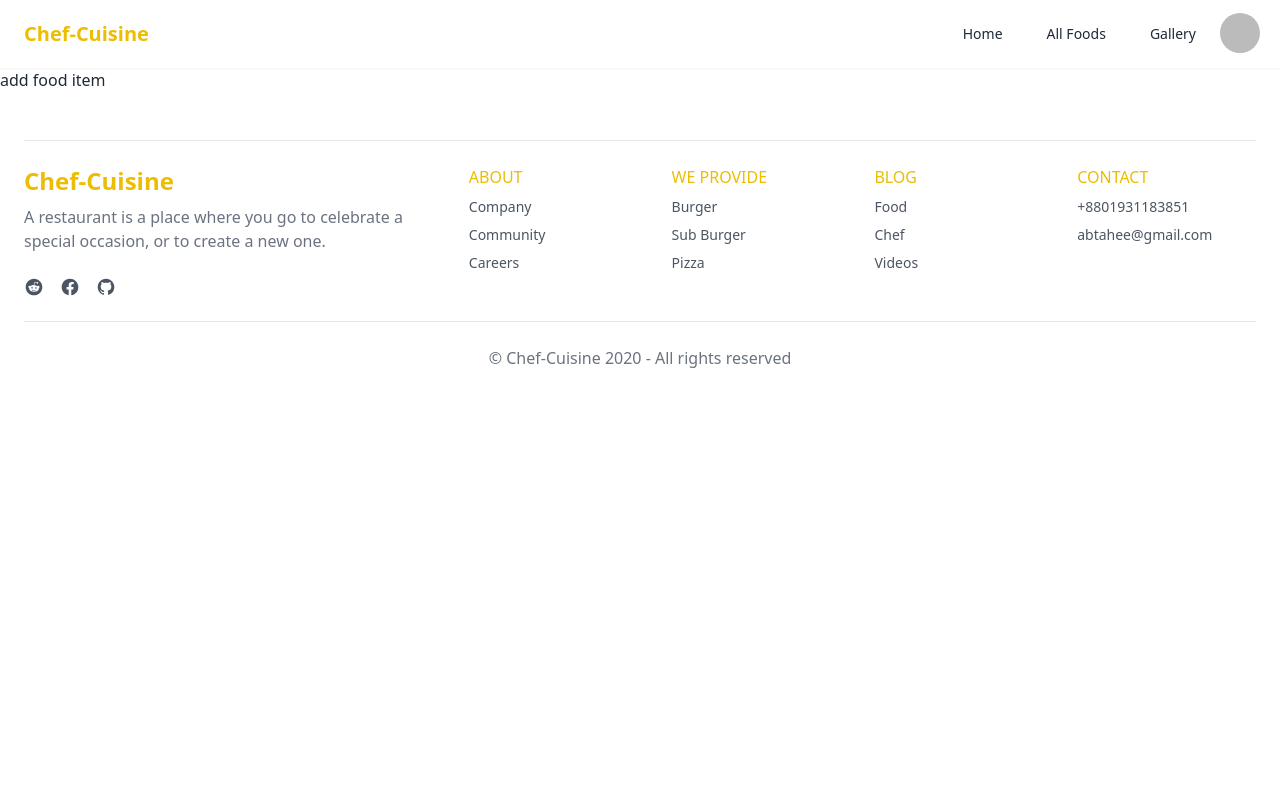
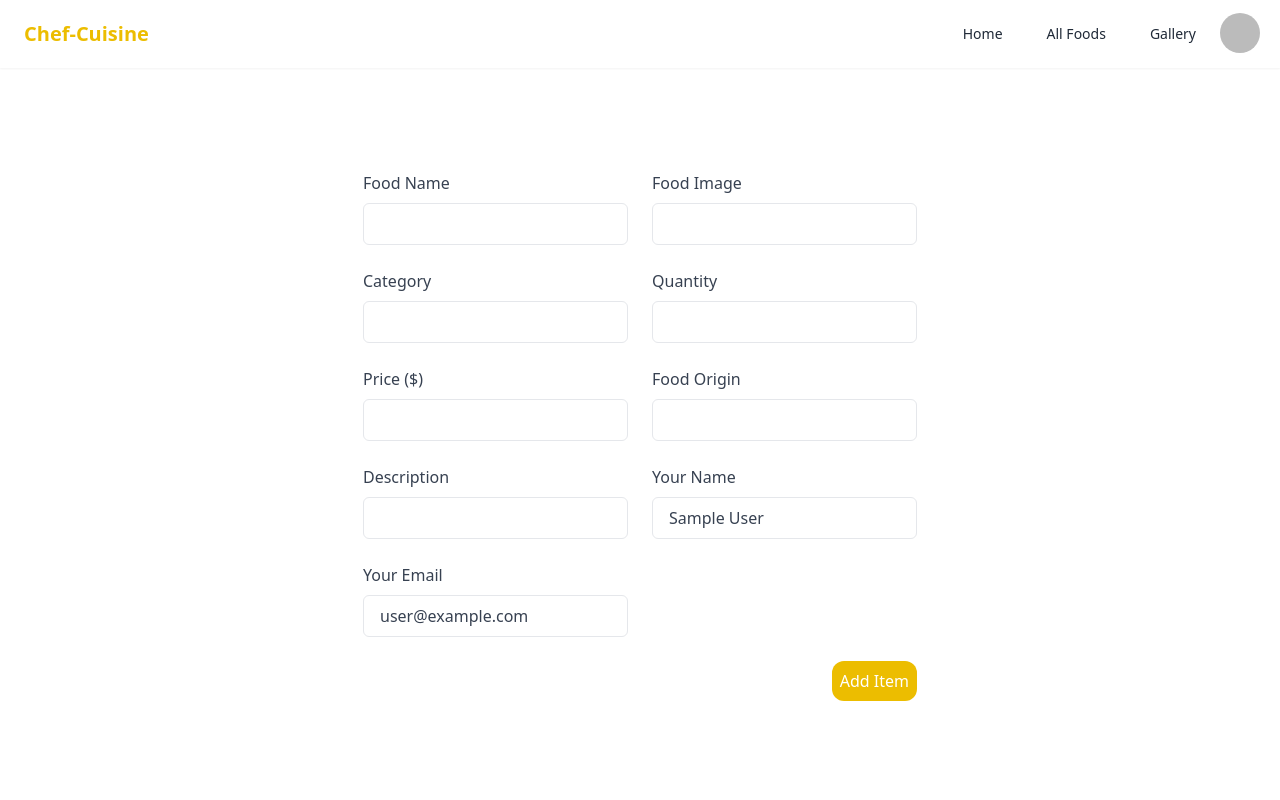
Before and after one commit to abtaheetaseen/Chef-Cuisine-Client, a React (Vite) app: page /addFoodItem in a window 1280 px wide. Shown: the top 800 px of the page. Built offline with nearby package versions, Linux system fonts and the light colour scheme; no server answers; sample sign-in values are in the browser's storage.

Commit message:
ninth commit

```diff
--- /dev/null
+++ b/src/components/TopFood.jsx
@@ -0,0 +1,11 @@
+import React from 'react'
+
+const TopFood = () => {
+  return (
+    <div>
+      to food
+    </div>
+  )
+}
+
+export default TopFood
--- /dev/null
+++ b/src/components/TopFoodSection.jsx
@@ -0,0 +1,33 @@
+import React, { useEffect, useState } from 'react'
+import TopFood from './TopFood';
+
+const TopFoodSection = () => {
+
+    const [foods, setFoods] = useState([]);
+    console.log(foods)
+
+    useEffect(() => {
+        fetch("http://localhost:3000/foods")
+        .then(res => res.json())
+        .then(data => {
+            setFoods(data);
+        })
+    }, []);
+
+  return (
+    <>
+      <div className='text-center w-10/12 mx-auto my-[50px]'>
+        <h1 className='text-3xl font-extrabold mb-3'>Top Food Section</h1>
+        <p>If you really want to make a friend, go to someone's house and eat with him... the people who give you their food give you their heart. Cooking is at once child's play and adult joy.</p>
+    </div>
+
+    <div className='w-10/12 mx-auto mt-0 mb-[50px] grid grid-cols-1 md:grid-cols-2 lg:grid-cols-2 gap-10'>
+        {
+            foods.slice(0, 6).map(food => <TopFood food={food} key={food._id} />)
+        }
+    </div>
+    </>
+  )
+}
+
+export default TopFoodSection
--- a/src/pages/AddFoodItem.jsx
+++ b/src/pages/AddFoodItem.jsx
@@ -1,10 +1,114 @@
-import React from 'react'
+import React, { useContext } from 'react'
+import { AuthContext } from '../provider/AuthProvider'
+import toast from 'react-hot-toast';
 
 const AddFoodItem = () => {
+
+    const {user} = useContext(AuthContext);
+
+    const handleAddFoodItem = (e) => {
+        e.preventDefault();
+        const form = e.target;
+        const foodName = form.foodName.value;
+        const foodImage = form.foodImage.value;
+        const category = form.category.value;
+        const quantity = form.quantity.value;
+        const price = form.price.value;
+        const foodOrigin = form.foodOrigin.value;
+        const description = form.description.value;
+        const name = form.name.value;
+        const email = form.email.value;
+
+        const foodItem = {
+            foodName,
+            foodImage,
+            category,
+            quantity,
+            price,
+            foodOrigin,
+            description,
+            name,
+            email,
+            "count": 0
+        }
+        console.log(foodItem)
+
+        fetch("http://localhost:3000/foods", {
+            method: "POST",
+            headers: {
+                "content-type": "application/json"
+            },
+            body: JSON.stringify(foodItem)
+        })
+        .then(res => res.json())
+        .then(data => {
+            console.log(data)
+            if(data.insertedId){
+                toast.success("Your item has added")
+                form.reset();
+            }
+        })
+    }
+
   return (
-    <div>
-      add food item
+    <section className="min-h-[90vh] flex items-center justify-center">
+
+<div>
+    <form onSubmit={handleAddFoodItem}>
+        <div className="grid grid-cols-1 gap-6 mt-4 sm:grid-cols-2">
+            <div>
+                <label className="text-gray-700 dark:text-gray-200" htmlFor="foodName">Food Name</label>
+                <input id="foodName" name='foodName' type="text" className="block w-full px-4 py-2 mt-2 text-gray-700 bg-white border border-gray-200 rounded-md dark:bg-gray-800 dark:text-gray-300 dark:border-gray-600 focus:border-blue-400 focus:ring-blue-300 focus:ring-opacity-40 dark:focus:border-blue-300 focus:outline-none focus:ring" />
+            </div>
+
+            <div>
+                <label className="text-gray-700 dark:text-gray-200" htmlFor="foodImage">Food Image</label>
+                <input id="foodImage" name='foodImage' type="text" className="block w-full px-4 py-2 mt-2 text-gray-700 bg-white border border-gray-200 rounded-md dark:bg-gray-800 dark:text-gray-300 dark:border-gray-600 focus:border-blue-400 focus:ring-blue-300 focus:ring-opacity-40 dark:focus:border-blue-300 focus:outline-none focus:ring" />
+            </div>
+
+            <div>
+                <label className="text-gray-700 dark:text-gray-200" htmlFor="category">Category</label>
+                <input id="category" name='category' type="text" className="block w-full px-4 py-2 mt-2 text-gray-700 bg-white border border-gray-200 rounded-md dark:bg-gray-800 dark:text-gray-300 dark:border-gray-600 focus:border-blue-400 focus:ring-blue-300 focus:ring-opacity-40 dark:focus:border-blue-300 focus:outline-none focus:ring" />
+            </div>
+
+            <div>
+                <label className="text-gray-700 dark:text-gray-200" htmlFor="quantity">Quantity</label>
+                <input id="quantity" name='quantity' type="number" className="block w-full px-4 py-2 mt-2 text-gray-700 bg-white border border-gray-200 rounded-md dark:bg-gray-800 dark:text-gray-300 dark:border-gray-600 focus:border-blue-400 focus:ring-blue-300 focus:ring-opacity-40 dark:focus:border-blue-300 focus:outline-none focus:ring" />
+            </div>
+
+            <div>
+                <label className="text-gray-700 dark:text-gray-200" htmlFor="price">Price ($)</label>
+                <input id="price" name='price' type="text" className="block w-full px-4 py-2 mt-2 text-gray-700 bg-white border border-gray-200 rounded-md dark:bg-gray-800 dark:text-gray-300 dark:border-gray-600 focus:border-blue-400 focus:ring-blue-300 focus:ring-opacity-40 dark:focus:border-blue-300 focus:outline-none focus:ring" />
+            </div>
+
+            <div>
+                <label className="text-gray-700 dark:text-gray-200" htmlFor="foodOrigin">Food Origin</label>
+                <input id="foodOrigin" name='foodOrigin' type="text" className="block w-full px-4 py-2 mt-2 text-gray-700 bg-white border border-gray-200 rounded-md dark:bg-gray-800 dark:text-gray-300 dark:border-gray-600 focus:border-blue-400 focus:ring-blue-300 focus:ring-opacity-40 dark:focus:border-blue-300 focus:outline-none focus:ring" />
+            </div>
+
+            <div>
+                <label className="text-gray-700 dark:text-gray-200" htmlFor="description">Description</label>
+                <input id="description" name='description' type="text" className="block w-full px-4 py-2 mt-2 text-gray-700 bg-white border border-gray-200 rounded-md dark:bg-gray-800 dark:text-gray-300 dark:border-gray-600 focus:border-blue-400 focus:ring-blue-300 focus:ring-opacity-40 dark:focus:border-blue-300 focus:outline-none focus:ring" />
+            </div>
+
+            <div>
+                <label className="text-gray-700 dark:text-gray-200" htmlFor="name">Your Name</label>
+                <input id="name" name='name' type="text" className="block w-full px-4 py-2 mt-2 text-gray-700 bg-white border border-gray-200 rounded-md dark:bg-gray-800 dark:text-gray-300 dark:border-gray-600 focus:border-blue-400 focus:ring-blue-300 focus:ring-opacity-40 dark:focus:border-blue-300 focus:outline-none focus:ring" disabled defaultValue={user?.displayName}/>
+            </div>
+
+            <div>
+                <label className="text-gray-700 dark:text-gray-200" htmlFor="email">Your Email</label>
+                <input id="email" name='email' type="email" className="block w-full px-4 py-2 mt-2 text-gray-700 bg-white border border-gray-200 rounded-md dark:bg-gray-800 dark:text-gray-300 dark:border-gray-600 focus:border-blue-400 focus:ring-blue-300 focus:ring-opacity-40 dark:focus:border-blue-300 focus:outline-none focus:ring" disabled defaultValue={user?.email}/>
+            </div>
+        </div>
+
+        <div className="flex justify-end mt-6">
+
+                <input className="cursor-pointer bg-[#ECBD00] p-2 rounded-xl text-white hover:text-[#ECBD00] hover:bg-transparent hover:border-2 hover:border-[#ECBD00]" type="submit" value="Add Item" />
+        </div>
+    </form>
     </div>
+</section>
   )
 }
 
--- a/src/pages/Home.jsx
+++ b/src/pages/Home.jsx
@@ -2,12 +2,14 @@ import React from 'react'
 import Hero from '../components/Hero'
 import Services from '../components/Services'
 import Chef from '../components/Chef'
+import TopFoodSection from '../components/TopFoodSection'
 
 const Home = () => {
   return (
     <>
       <Hero />
       <Services />
+      <TopFoodSection />
       <Chef />
     </>
   )
```
